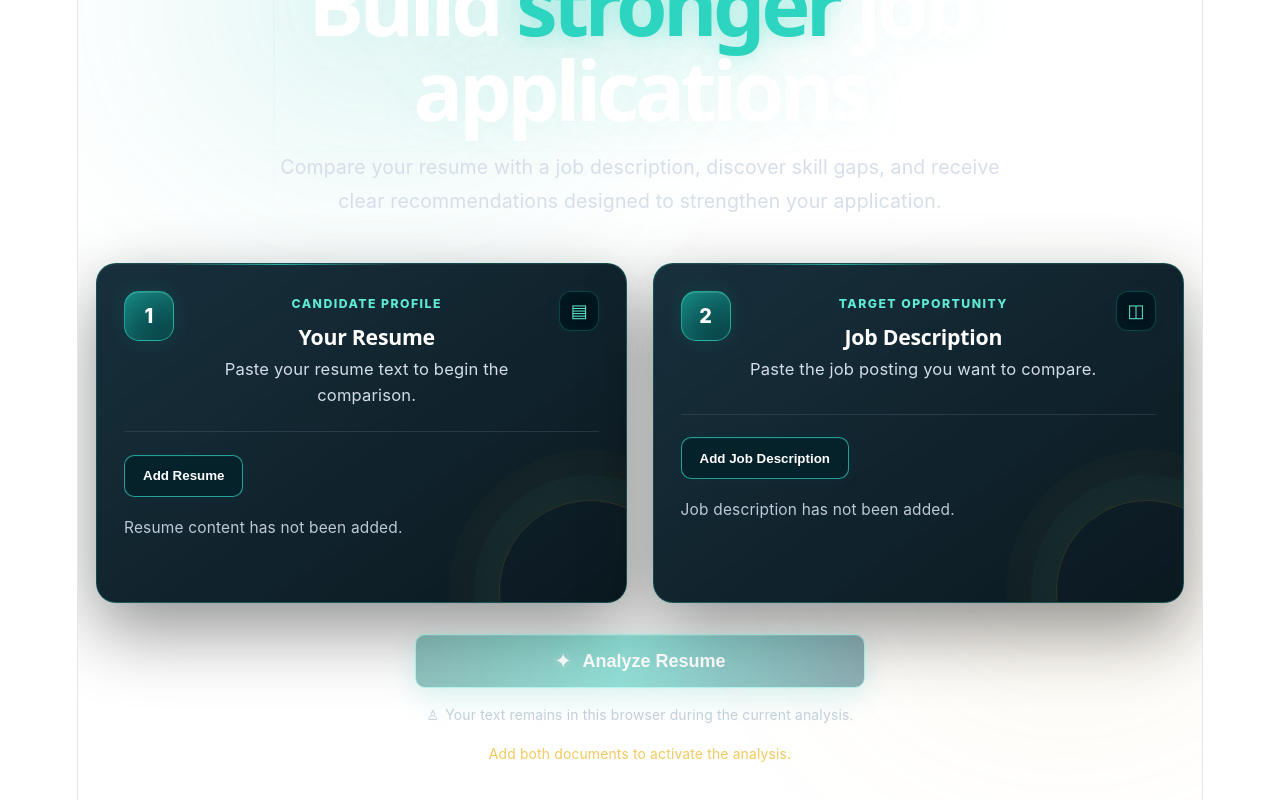
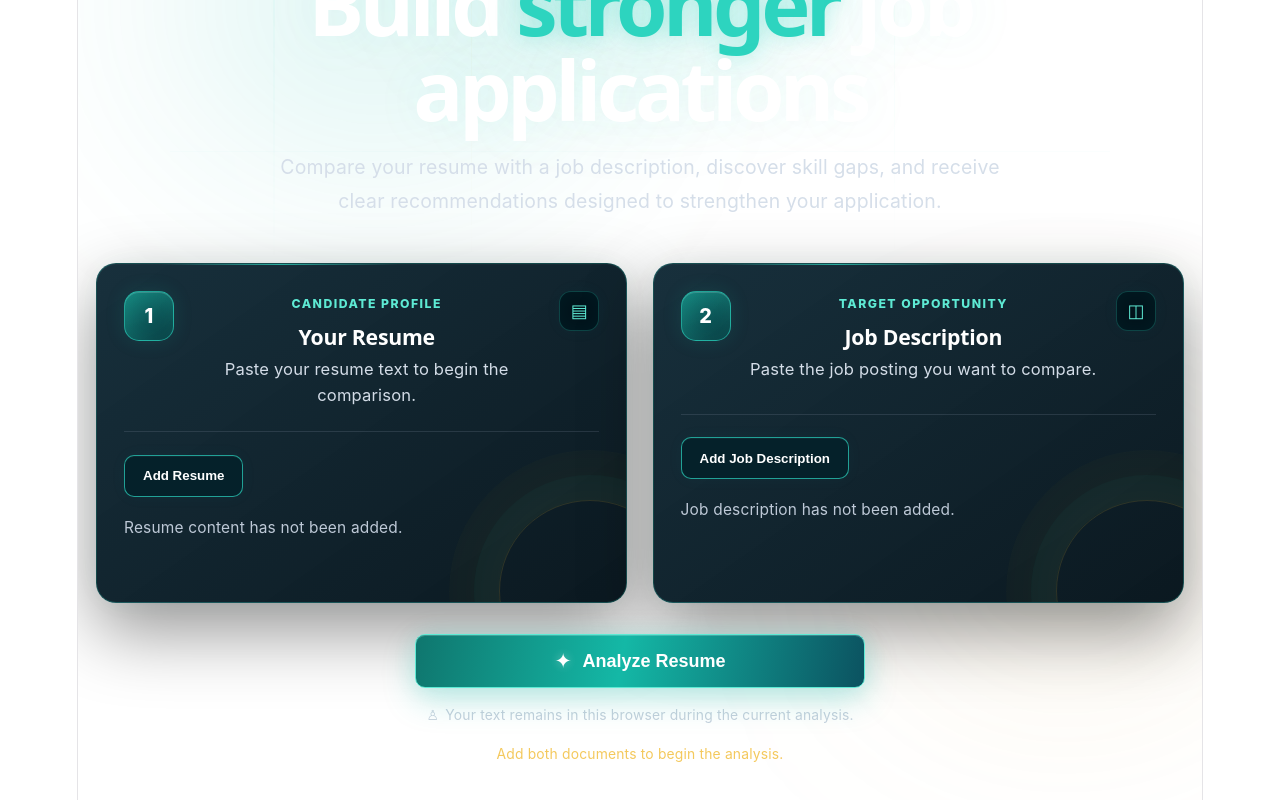
Before and after one commit to ReyRey795/CareerForge, a React (Vite) app in the folder frontend/: page / in a window 1280 px wide. Shown: the part 244-1044 px from the top of the page. Built offline with nearby package versions, Linux system fonts and the light colour scheme.

Commit message:
Add input validation and analysis reset flow.

```diff
--- a/frontend/src/App.css
+++ b/frontend/src/App.css
@@ -669,6 +669,48 @@
   padding: 0.5rem 1rem 0;
   text-align: center;
 }
+.analysis-actions {
+  display: flex;
+  width: 100%;
+  flex-wrap: wrap;
+  align-items: center;
+  justify-content: center;
+  gap: 0.85rem;
+}
+
+.analysis-actions .action-button-secondary {
+  min-height: 54px;
+  padding-right: 1.35rem;
+  padding-left: 1.35rem;
+}
+
+.validation-message {
+  display: inline-flex;
+  max-width: 620px;
+  align-items: center;
+  gap: 0.55rem;
+  margin: 0.85rem 0 0;
+  padding: 0.7rem 1rem;
+  border: 1px solid rgba(244, 201, 93, 0.45);
+  border-radius: 10px;
+  color: #f8e7b0;
+  background-color: rgba(120, 83, 15, 0.15);
+  font-size: 0.82rem;
+  line-height: 1.5;
+}
+
+.validation-message span {
+  display: grid;
+  width: 20px;
+  height: 20px;
+  flex: 0 0 auto;
+  place-items: center;
+  border: 1px solid var(--gold-bright);
+  border-radius: 50%;
+  color: var(--gold-bright);
+  font-size: 0.7rem;
+  font-weight: 850;
+}
 
 .privacy-note,
 .analyze-hint {
--- a/frontend/src/App.tsx
+++ b/frontend/src/App.tsx
@@ -17,25 +17,73 @@ type AnalysisResultData = {
 
 function App() {
   const [showResumeForm, setShowResumeForm] = useState(false)
-  const [showJobDescriptionForm, setShowJobDescriptionForm] = useState(false)
+  const [showJobDescriptionForm, setShowJobDescriptionForm] =
+    useState(false)
   const [isAnalyzing, setIsAnalyzing] = useState(false)
 
   const [resumeText, setResumeText] = useState('')
   const [jobDescription, setJobDescription] = useState('')
+  const [validationMessage, setValidationMessage] =
+    useState<string | null>(null)
 
   const [analysisResult, setAnalysisResult] =
     useState<AnalysisResultData | null>(null)
 
-  const canAnalyze =
-    resumeText.trim().length > 0 && jobDescription.trim().length > 0
+  const hasResume = resumeText.trim().length > 0
+  const hasJobDescription = jobDescription.trim().length > 0
+  const canAnalyze = hasResume && hasJobDescription
+
+  function handleResumeTextChange(text: string) {
+    setResumeText(text)
+    setValidationMessage(null)
+
+    if (analysisResult) {
+      setAnalysisResult(null)
+    }
+  }
+
+  function handleJobDescriptionChange(text: string) {
+    setJobDescription(text)
+    setValidationMessage(null)
+
+    if (analysisResult) {
+      setAnalysisResult(null)
+    }
+  }
+
+  function validateInputs() {
+    if (!hasResume && !hasJobDescription) {
+      return 'Add your resume and a job description before starting the analysis.'
+    }
+
+    if (!hasResume) {
+      return 'Add your resume before starting the analysis.'
+    }
+
+    if (!hasJobDescription) {
+      return 'Add a job description before starting the analysis.'
+    }
+
+    return null
+  }
 
   function handleAnalyze() {
-    if (!canAnalyze || isAnalyzing) {
+    if (isAnalyzing) {
       return
     }
 
+    const validationError = validateInputs()
+
+    if (validationError) {
+      setValidationMessage(validationError)
+      return
+    }
+
+    setValidationMessage(null)
     setIsAnalyzing(true)
     setAnalysisResult(null)
+    setShowResumeForm(false)
+    setShowJobDescriptionForm(false)
 
     setTimeout(() => {
       const result = analyzeResume(resumeText, jobDescription)
@@ -50,6 +98,21 @@ function App() {
 
       setIsAnalyzing(false)
     }, 1500)
+  }
+
+  function handleReset() {
+    setResumeText('')
+    setJobDescription('')
+    setAnalysisResult(null)
+    setValidationMessage(null)
+    setShowResumeForm(false)
+    setShowJobDescriptionForm(false)
+    setIsAnalyzing(false)
+
+    window.scrollTo({
+      top: 0,
+      behavior: 'smooth',
+    })
   }
 
   return (
@@ -68,13 +131,16 @@ function App() {
           </h1>
 
           <p>
-            Compare your resume with a job description, discover skill gaps,
-            and receive clear recommendations designed to strengthen your
-            application.
+            Compare your resume with a job description, discover skill
+            gaps, and receive clear recommendations designed to strengthen
+            your application.
           </p>
         </section>
 
-        <section className="workspace" aria-label="Resume analysis workspace">
+        <section
+          className="workspace"
+          aria-label="Resume analysis workspace"
+        >
           <div className="input-grid">
             <article className="input-card">
               <div className="card-heading">
@@ -97,7 +163,7 @@ function App() {
                   onClick={() => setShowResumeForm(true)}
                 />
 
-                {resumeText ? (
+                {hasResume ? (
                   <p className="input-status">
                     <span aria-hidden="true">✓</span>
                     Resume added · {resumeText.length.toLocaleString()}{' '}
@@ -112,7 +178,7 @@ function App() {
                 {showResumeForm && (
                   <ResumeUpload
                     resumeText={resumeText}
-                    setResumeText={setResumeText}
+                    setResumeText={handleResumeTextChange}
                     onClose={() => setShowResumeForm(false)}
                   />
                 )}
@@ -144,7 +210,7 @@ function App() {
                   onClick={() => setShowJobDescriptionForm(true)}
                 />
 
-                {jobDescription ? (
+                {hasJobDescription ? (
                   <p className="input-status">
                     <span aria-hidden="true">✓</span>
                     Job description added ·{' '}
@@ -159,8 +225,10 @@ function App() {
                 {showJobDescriptionForm && (
                   <JobDescription
                     jobDescription={jobDescription}
-                    setJobDescription={setJobDescription}
-                    onClose={() => setShowJobDescriptionForm(false)}
+                    setJobDescription={handleJobDescriptionChange}
+                    onClose={() =>
+                      setShowJobDescriptionForm(false)
+                    }
                   />
                 )}
               </div>
@@ -168,21 +236,48 @@ function App() {
           </div>
 
           <div className="analyze-section">
-            <ActionButton
-              text={isAnalyzing ? 'Analyzing...' : 'Analyze Resume'}
-              onClick={handleAnalyze}
-              variant="primary"
-              disabled={!canAnalyze || isAnalyzing}
-            />
+            <div className="analysis-actions">
+              <ActionButton
+                text={
+                  isAnalyzing
+                    ? 'Analyzing...'
+                    : analysisResult
+                      ? 'Analyze Again'
+                      : 'Analyze Resume'
+                }
+                onClick={handleAnalyze}
+                variant="primary"
+                disabled={isAnalyzing}
+              />
+
+              {analysisResult && !isAnalyzing && (
+                <ActionButton
+                  text="Start New Analysis"
+                  onClick={handleReset}
+                />
+              )}
+            </div>
 
             <p className="privacy-note">
               <span aria-hidden="true">♙</span>
-              Your text remains in this browser during the current analysis.
+              Your text remains in this browser during the current
+              analysis.
             </p>
 
-            {!canAnalyze && (
+            {validationMessage && (
+              <p
+                className="validation-message"
+                role="alert"
+                aria-live="polite"
+              >
+                <span aria-hidden="true">!</span>
+                {validationMessage}
+              </p>
+            )}
+
+            {!canAnalyze && !validationMessage && (
               <p className="analyze-hint">
-                Add both documents to activate the analysis.
+                Add both documents to begin the analysis.
               </p>
             )}
           </div>
@@ -191,14 +286,19 @@ function App() {
         {isAnalyzing && (
           <section className="loading-card" aria-live="polite">
             <div className="loading-spinner" />
+
             <div>
               <strong>Analyzing your application</strong>
-              <p>Comparing required, matching, and missing skills...</p>
+              <p>
+                Comparing required, matching, and missing skills...
+              </p>
             </div>
           </section>
         )}
 
-        {analysisResult && <AnalysisResult result={analysisResult} />}
+        {analysisResult && (
+          <AnalysisResult result={analysisResult} />
+        )}
       </div>
     </main>
   )
```
